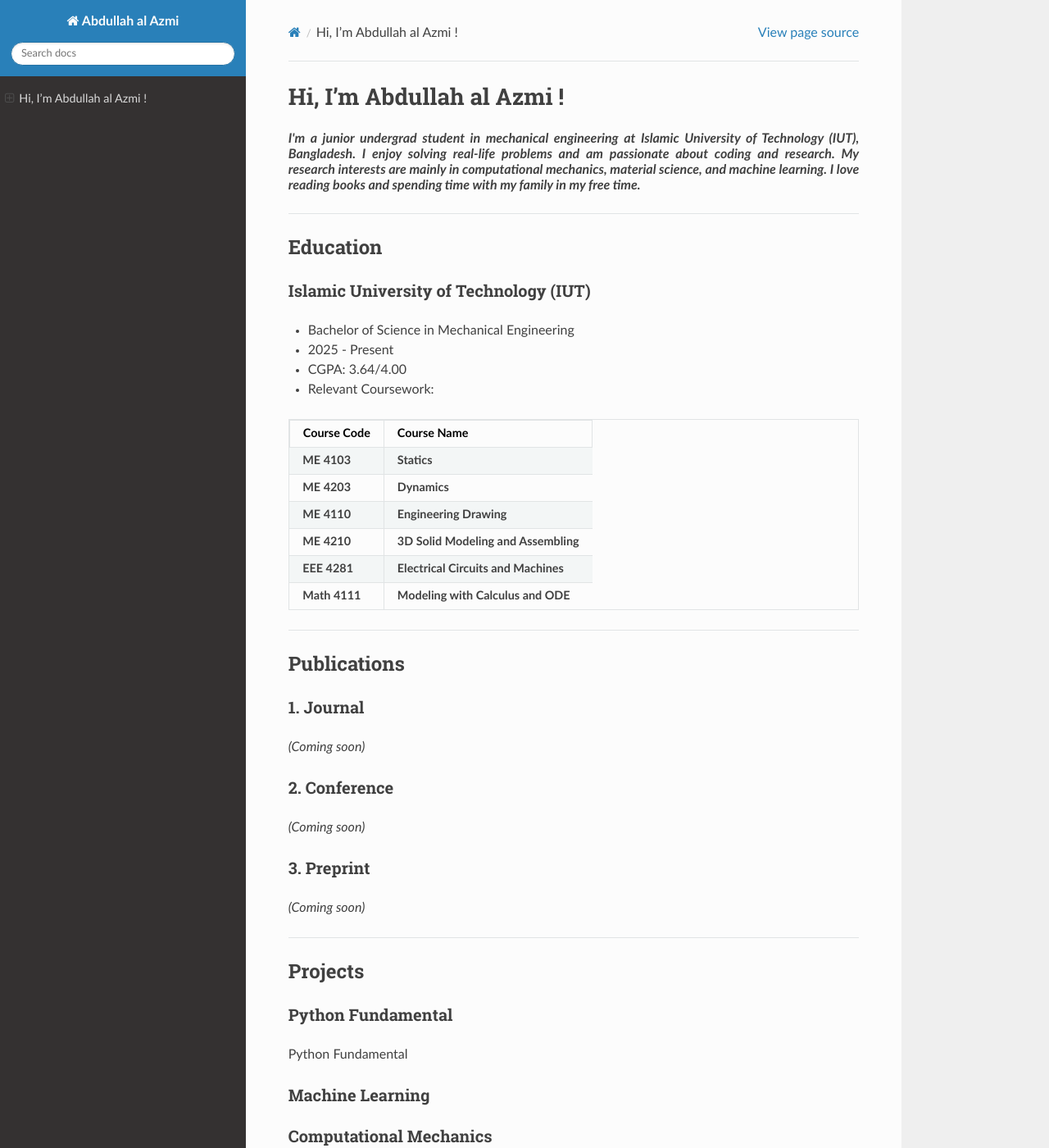
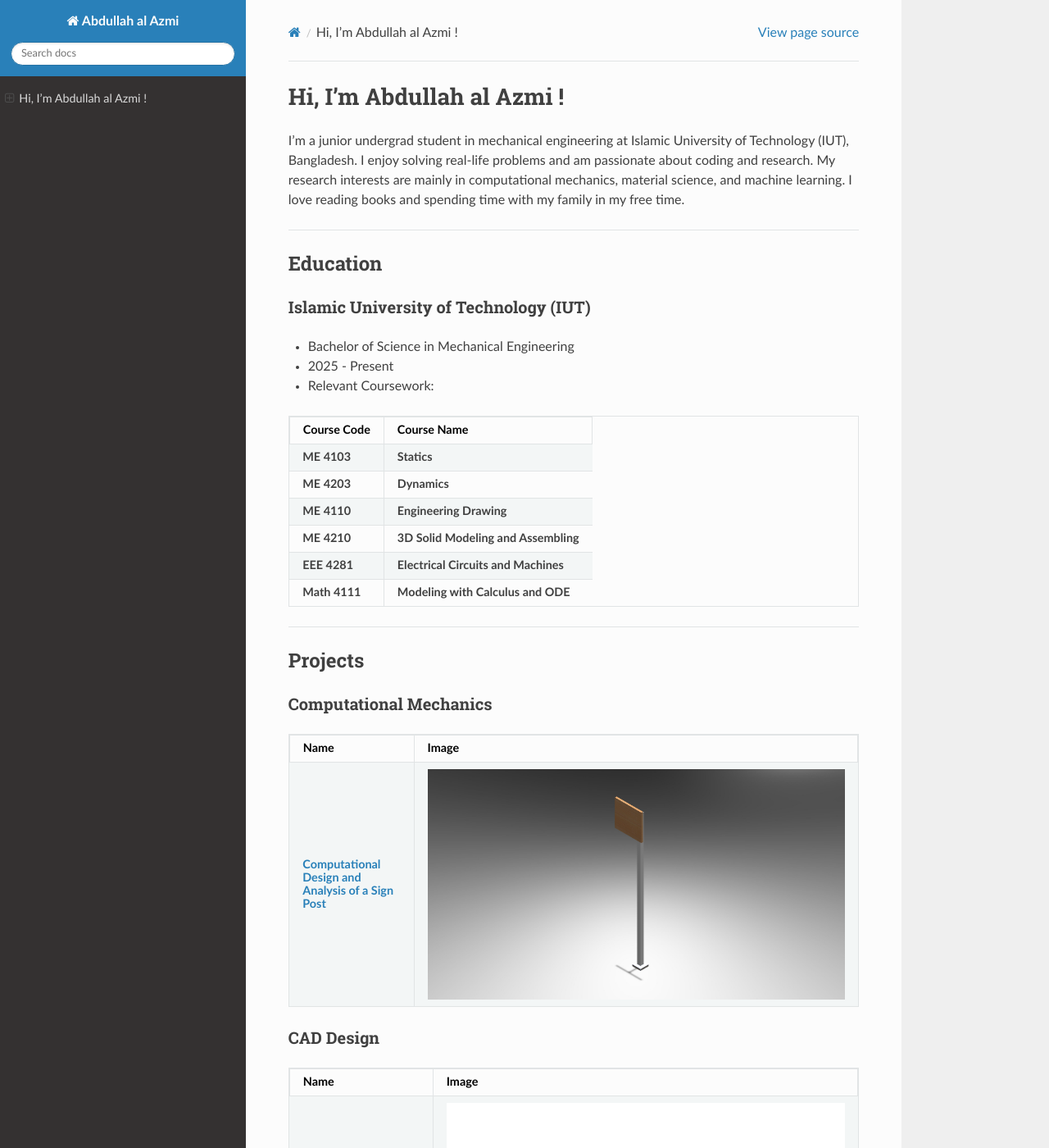
Before and after one commit to Azmi-84/personal-portfolio, a Sphinx documentation site: the page built from source/index.md, in a window 1280 px wide and 1400 px high. Shown: the whole window at 82% size. Built offline with Sphinx 7.4.7 and the Read the Docs theme 3.1.0, drawn with Linux system fonts in a browser that asks for light colours; some of the changed text lies outside the part shown.

Commit message:
removed uninformed sections

```diff
--- a/source/index.md
+++ b/source/index.md
@@ -1,6 +1,6 @@
 # Hi, I'm Abdullah al Azmi !
 
-<div style="text-align: justify; font-weight: bold; font-style: italic"> I'm a junior undergrad student in mechanical engineering at Islamic University of Technology (IUT), Bangladesh. I enjoy solving real-life problems and am passionate about coding and research. My research interests are mainly in computational mechanics, material science, and machine learning. I love reading books and spending time with my family in my free time. </div>
+I'm a junior undergrad student in mechanical engineering at Islamic University of Technology (IUT), Bangladesh. I enjoy solving real-life problems and am passionate about coding and research. My research interests are mainly in computational mechanics, material science, and machine learning. I love reading books and spending time with my family in my free time.
 
 ---
 
@@ -10,78 +10,78 @@
 
 - Bachelor of Science in Mechanical Engineering
 - 2025 - Present
-- CGPA: 3.64/4.00
+  <!--- CGPA: 3.64/4.00-->
 - Relevant Coursework:
 
-| Course Code | Course Name |
-| :---: | :---: |
-| ME 4103 | Statics |
-| ME 4203 | Dynamics |
-| ME 4110 | Engineering Drawing |
-| ME 4210 | 3D Solid Modeling and Assembling |
-| EEE 4281 | Electrical Circuits and Machines |
-| Math 4111 | Modeling with Calculus and ODE |
+| Course Code |           Course Name            |
+| :---------: | :------------------------------: |
+|   ME 4103   |             Statics              |
+|   ME 4203   |             Dynamics             |
+|   ME 4110   |       Engineering Drawing        |
+|   ME 4210   | 3D Solid Modeling and Assembling |
+|  EEE 4281   | Electrical Circuits and Machines |
+|  Math 4111  |  Modeling with Calculus and ODE  |
 
 ---
 
-## Publications
+<!--## Publications
 
 ### 1. Journal
 
-*(Coming soon)*
+_(Coming soon)_
 
 ### 2. Conference
 
-*(Coming soon)*
+_(Coming soon)_
 
 ### 3. Preprint
 
-*(Coming soon)*
+_(Coming soon)_
 
----
+----->
 
 ## Projects
 
-### Python Fundamental
+<!--### Python Fundamental-->
 
-[Python Fundamental](/project/personal_project/software/programming/python/learning_module/learning_module.md)
+<!--[Python Fundamental](/project/personal_project/software/programming/python/learning_module/learning_module.md)-->
 
-### Machine Learning
+<!--### Machine Learning-->
 
 ### Computational Mechanics
 
-| Name | Image |
-| :--- | :---: |
+| Name                                                                                                                                |                                                                  Image                                                                  |
+| :---------------------------------------------------------------------------------------------------------------------------------- | :-------------------------------------------------------------------------------------------------------------------------------------: |
 | [Computational Design and Analysis of a Sign Post](/project/personal_project/software/solidworks_plus_ansys/sign_post/sign_post.md) | ![Isometric View](/project/personal_project/software/solidworks_plus_ansys/sign_post/images/render_images/sign_post_isometric_view.JPG) |
 
-### Scientific Computing
+<!--### Scientific Computing-->
 
 ### CAD Design
 
-| Name | Image |
-| :--- | :---: |
-| [Computational Design of Euplectella aspergillum-Inspired Basket](/project/personal_project/software/solidworks/basket/basket.md) | ![Isometric View](/project/personal_project/software/solidworks/basket/images/basket_isometric_view.JPG) |
-| [Computational Design of Wooden Spiral Bowl](/project/personal_project/software/solidworks/wooden_spiral_bowl/wooden_spiral_bowl.md) | ![Isometric View](/project/personal_project/software/solidworks/wooden_spiral_bowl/images/wooden_spiral_bowl_isometric_view.JPG) |
-| [Computational Design of a Contemporary Bench](/project/personal_project/software/solidworks/contemporary_bench/contemporary_bench.md) | ![Isometric View](/project/personal_project/software/solidworks/contemporary_bench/images/contemporary_bench_isometric_view.JPG) |
-| [Computational Design of an iPad Cover](/project/personal_project/software/solidworks/ipad_cover/ipad_cover.md) | ![Isometric View](/project/personal_project/software/solidworks/ipad_cover/images/ipad_cover_isometric_view.JPG) |
-| [Computational Design of Chesterfield](/project/personal_project/software/solidworks/chesterfield/chesterfield.md) | ![Isometric View](/project/personal_project/software/solidworks/chesterfield/images/chesterfield_isometric_view.JPG) |
+| Name                                                                                                                                                         |                                                                      Image                                                                       |
+| :----------------------------------------------------------------------------------------------------------------------------------------------------------- | :----------------------------------------------------------------------------------------------------------------------------------------------: |
+| [Computational Design of Euplectella aspergillum-Inspired Basket](/project/personal_project/software/solidworks/basket/basket.md)                            |                     ![Isometric View](/project/personal_project/software/solidworks/basket/images/basket_isometric_view.JPG)                     |
+| [Computational Design of Wooden Spiral Bowl](/project/personal_project/software/solidworks/wooden_spiral_bowl/wooden_spiral_bowl.md)                         |         ![Isometric View](/project/personal_project/software/solidworks/wooden_spiral_bowl/images/wooden_spiral_bowl_isometric_view.JPG)         |
+| [Computational Design of a Contemporary Bench](/project/personal_project/software/solidworks/contemporary_bench/contemporary_bench.md)                       |         ![Isometric View](/project/personal_project/software/solidworks/contemporary_bench/images/contemporary_bench_isometric_view.JPG)         |
+| [Computational Design of an iPad Cover](/project/personal_project/software/solidworks/ipad_cover/ipad_cover.md)                                              |                 ![Isometric View](/project/personal_project/software/solidworks/ipad_cover/images/ipad_cover_isometric_view.JPG)                 |
+| [Computational Design of Chesterfield](/project/personal_project/software/solidworks/chesterfield/chesterfield.md)                                           |               ![Isometric View](/project/personal_project/software/solidworks/chesterfield/images/chesterfield_isometric_view.JPG)               |
 | [Computational Design of Knruling on Curved Surface](/project/personal_project/software/solidworks/knruling_on_curved_surface/knruling_on_curved_surface.md) | ![Isometric View](/project/personal_project/software/solidworks/knruling_on_curved_surface/images/knruling_on_curved_surface_isometric_view.JPG) |
-| [Computational Design of Leaf Pattern on Ring](/project/personal_project/software/solidworks/leaf_pattern_on_ring/leaf_pattern_on_ring.md) | ![Isometric View](/project/personal_project/software/solidworks/leaf_pattern_on_ring/images/leaf_pattern_on_ring_isometric_view.JPG) |
-| [Computational Design of Spur Gear](/project/personal_project/software/solidworks/spur_gear/spur_gear.md) | ![Isometric View](/project/personal_project/software/solidworks/spur_gear/images/spur_gear_isometric_view.JPG) |
-| [Computational Design of Complex Product Model](/project/personal_project/software/solidworks/complex_product_model/complex_product_model.md) | ![Isometric View](/project/personal_project/software/solidworks/complex_product_model/images/complex_product_model_isometric_view.JPG) |
-| [Computational Design of Mobile Phone Cover](/project/personal_project/software/solidworks/mobile_phone_cover/mobile_phone_cover.md) | ![Isometric View](/project/personal_project/software/solidworks/mobile_phone_cover/images/mobile_phone_cover_isometric_view.JPG) |
-| [Computational Design of Wrench Tool](/project/personal_project/software/solidworks/wrench_tool/wrench_tool.md) | ![Isometric View](/project/personal_project/software/solidworks/wrench_tool/images/wrench_tool_isometric_view.JPG) |
-| [Computational Design of Football](/project/personal_project/software/solidworks/football/football.md) | ![Isometric View](/project/personal_project/software/solidworks/football/images/football_isometric_view.JPG) |
-| [Computational Design of Spring](/project/personal_project/software/solidworks/spring/spring.md) | ![Isometric View](/project/personal_project/software/solidworks/spring/images/spring_isometric_view.JPG) |
-| [Computational Design of Wheel](/project/personal_project/software/solidworks/wheel/wheel.md) | ![Isometric View](/project/personal_project/software/solidworks/wheel/images/wheel_isometric_view.JPG) |
-| [Computational Design of Unknown](/project/personal_project/software/solidworks/unknown/unknowm.md) | ![Isometric View](/project/personal_project/software/solidworks/unknown/images/unknown_isometric_view.JPG) |
-| [Computational Design of Unknown A](/project/personal_project/software/solidworks/unknown_a/unknown_a.md) | ![Isometric View](/project/personal_project/software/solidworks/unknown_a/images/unknown_a_isometric_view.JPG) |
-| [Computational Design of Unknown B](/project/personal_project/software/solidworks/unknown_b/unknown_b.md) | ![Isometric View](/project/personal_project/software/solidworks/unknown_b/images/unknown_b_isometric_view.JPG) |
-| [Computational Design of Unknown C](/project/personal_project/software/solidworks/unknown_c/unknown_c.md) | ![Isometric View](/project/personal_project/software/solidworks/unknown_c/images/unknown_c_isometric_view.JPG) |
-| [Computational Design of Unknown D](/project/personal_project/software/solidworks/unknown_d/unknown_d.md) | ![Isometric View](/project/personal_project/software/solidworks/unknown_d/images/unknown_d_isometric_view.JPG) |
-| [Computational Design of Unknown E](/project/personal_project/software/solidworks/unknown_e/unknown_e.md) | ![Isometric View](/project/personal_project/software/solidworks/unknown_e/images/unknown_e_isometric_view.JPG) |
+| [Computational Design of Leaf Pattern on Ring](/project/personal_project/software/solidworks/leaf_pattern_on_ring/leaf_pattern_on_ring.md)                   |       ![Isometric View](/project/personal_project/software/solidworks/leaf_pattern_on_ring/images/leaf_pattern_on_ring_isometric_view.JPG)       |
+| [Computational Design of Spur Gear](/project/personal_project/software/solidworks/spur_gear/spur_gear.md)                                                    |                  ![Isometric View](/project/personal_project/software/solidworks/spur_gear/images/spur_gear_isometric_view.JPG)                  |
+| [Computational Design of Complex Product Model](/project/personal_project/software/solidworks/complex_product_model/complex_product_model.md)                |      ![Isometric View](/project/personal_project/software/solidworks/complex_product_model/images/complex_product_model_isometric_view.JPG)      |
+| [Computational Design of Mobile Phone Cover](/project/personal_project/software/solidworks/mobile_phone_cover/mobile_phone_cover.md)                         |         ![Isometric View](/project/personal_project/software/solidworks/mobile_phone_cover/images/mobile_phone_cover_isometric_view.JPG)         |
+| [Computational Design of Wrench Tool](/project/personal_project/software/solidworks/wrench_tool/wrench_tool.md)                                              |                ![Isometric View](/project/personal_project/software/solidworks/wrench_tool/images/wrench_tool_isometric_view.JPG)                |
+| [Computational Design of Football](/project/personal_project/software/solidworks/football/football.md)                                                       |                   ![Isometric View](/project/personal_project/software/solidworks/football/images/football_isometric_view.JPG)                   |
+| [Computational Design of Spring](/project/personal_project/software/solidworks/spring/spring.md)                                                             |                     ![Isometric View](/project/personal_project/software/solidworks/spring/images/spring_isometric_view.JPG)                     |
+| [Computational Design of Wheel](/project/personal_project/software/solidworks/wheel/wheel.md)                                                                |                      ![Isometric View](/project/personal_project/software/solidworks/wheel/images/wheel_isometric_view.JPG)                      |
+| [Computational Design of Unknown](/project/personal_project/software/solidworks/unknown/unknowm.md)                                                          |                    ![Isometric View](/project/personal_project/software/solidworks/unknown/images/unknown_isometric_view.JPG)                    |
+| [Computational Design of Unknown A](/project/personal_project/software/solidworks/unknown_a/unknown_a.md)                                                    |                  ![Isometric View](/project/personal_project/software/solidworks/unknown_a/images/unknown_a_isometric_view.JPG)                  |
+| [Computational Design of Unknown B](/project/personal_project/software/solidworks/unknown_b/unknown_b.md)                                                    |                  ![Isometric View](/project/personal_project/software/solidworks/unknown_b/images/unknown_b_isometric_view.JPG)                  |
+| [Computational Design of Unknown C](/project/personal_project/software/solidworks/unknown_c/unknown_c.md)                                                    |                  ![Isometric View](/project/personal_project/software/solidworks/unknown_c/images/unknown_c_isometric_view.JPG)                  |
+| [Computational Design of Unknown D](/project/personal_project/software/solidworks/unknown_d/unknown_d.md)                                                    |                  ![Isometric View](/project/personal_project/software/solidworks/unknown_d/images/unknown_d_isometric_view.JPG)                  |
+| [Computational Design of Unknown E](/project/personal_project/software/solidworks/unknown_e/unknown_e.md)                                                    |                  ![Isometric View](/project/personal_project/software/solidworks/unknown_e/images/unknown_e_isometric_view.JPG)                  |
 
-### Engineering
+<!--### Engineering-->
 
 ---
 
@@ -127,6 +126,7 @@
 
 ---
 
+<!--
 ## Awards
 
 ---
@@ -141,7 +141,7 @@
 
 ## References
 
----
+----->
 
 ## Languages
 
@@ -153,6 +153,6 @@
 - Email: [azmi@iut-dhaka.edu](mailto:azmi@iut-dhaka.edu)
 - WhatsApp: [+880-194-810-7556](https://wa.me/8801948107556)
 - GitHub: [https://github.com/Azmi-84](https://github.com/Azmi-84)
-- LinkedIn: [https://www.linkedin.com/in/abdullah-al-azmi](https://www.linkedin.com/in/abdullah-al-azmi)
+- LinkedIn: [https://www.linkedin.com/in/abdullah-al-azmi-a707083ba/](https://www.linkedin.com/in/abdullah-al-azmi)
 
 ---
```
Also changed, not shown: other parts of source/index.md (+0 -1 lines), 1 other file.
